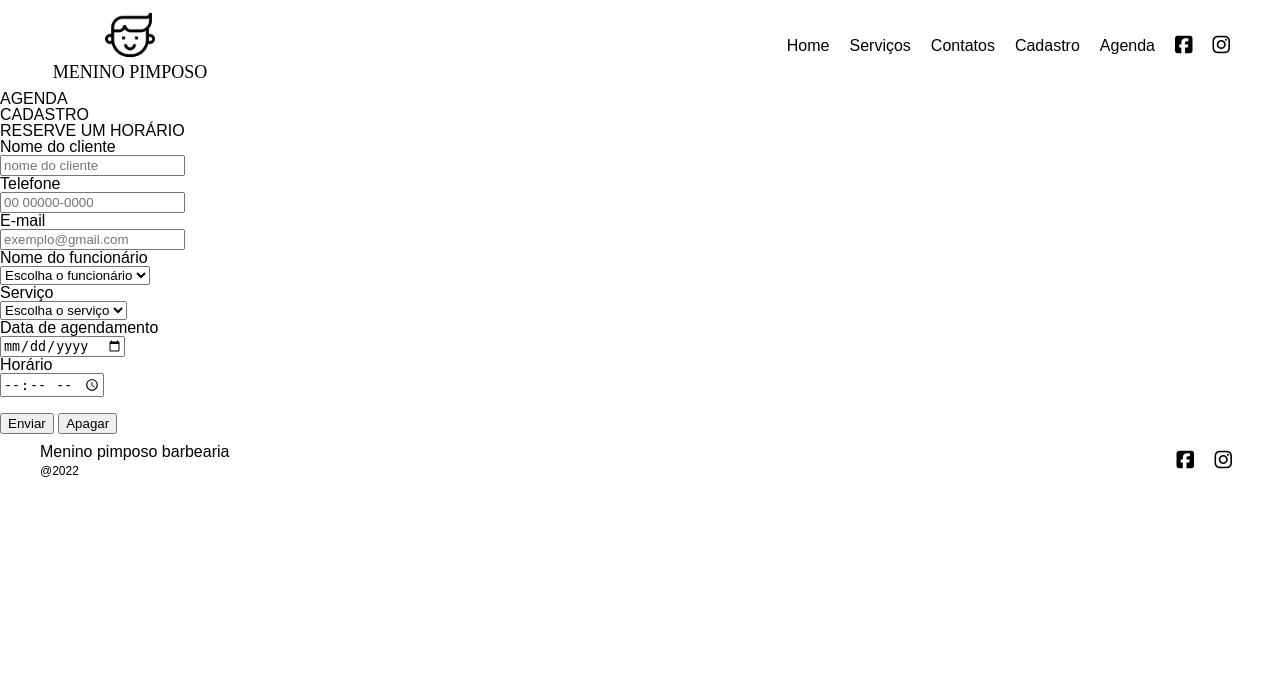
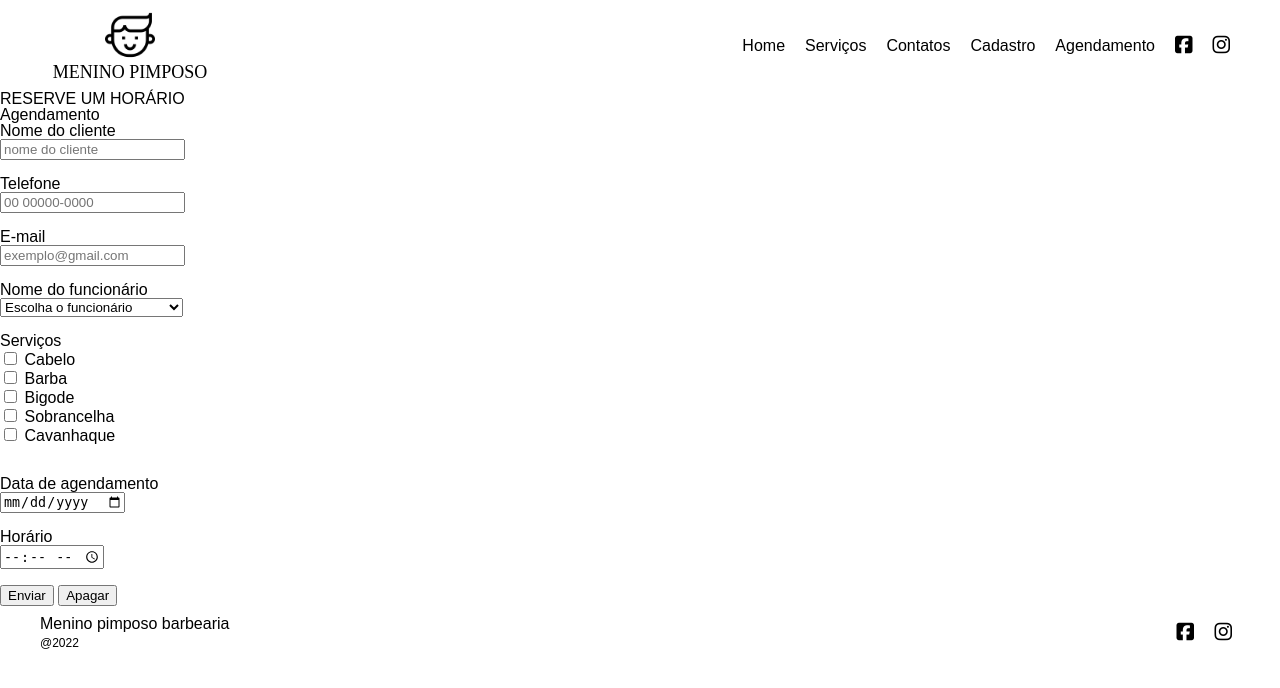
Before and after one commit to MariaCHelena/SENAC-PHP-com-MySQL, a PHP site: page /agenda.php in a window 1280 px wide. Shown: the top 688 px of the page. Run offline with PHP 8.4, Linux system fonts and the light colour scheme; some libraries are stand-ins or nearby versions.

Commit message:
Alterações feitas em aula

```diff
--- a/Barbearia/agenda.php
+++ b/Barbearia/agenda.php
@@ -13,6 +13,7 @@ and open the template in the editor.
 
         <link rel="stylesheet" href="assets/css/cabecalho.css">
         <link rel="stylesheet" href="assets/css/rodape.css">
+        <link rel="stylesheet" href="assets/css/agendaCSS.css">
 
     </head>
     <body>
@@ -33,7 +34,7 @@ and open the template in the editor.
                         <a href="cadastro.php" target="_blanc">Cadastro</a>
                     </li>
                     <li>
-                        <a href="agenda.php" target="_blanc">Agenda</a>
+                        <a href="agenda.php" target="_blanc">Agendamento</a>
                     </li>
                     <li>
                         <a href=""><i class="fa-brands fa-facebook-square fa-lg"></i></a>
@@ -44,19 +45,18 @@ and open the template in the editor.
                 </ul>
             </nav>
         </header>
-        <div>AGENDA</div>
-        <div>CADASTRO</div>
-        <div>
-            <h2>RESERVE UM HORÁRIO</h2>
-
+        <h2 class="titulo-pagina">RESERVE UM HORÁRIO</h2>
+        <div class="formulario">
             <form>
-                <label for="nome">Nome do cliente</label><br>
-                <input type="text" id="nome" name="nome" placeholder="nome do cliente"><br>
-                <label for="telefone">Telefone</label><br>
-                <input type="tel" id="telefone" name="telefone" placeholder="00 00000-0000"><br>
-                <label for="email">E-mail</label><br>
-                <input type="email" id="email" name="email" placeholder="exemplo@gmail.com"><br>
-                <label for="func">Nome do funcionário</label><br>
+                <fildset>
+                    <legend>Agendamento</legend>
+                    <label for="nome" class="input-titulo">Nome do cliente</label><br>
+                    <input type="text" id="nome" name="nome" placeholder="nome do cliente"><br><br>
+                    <label for="telefone" class="input-titulo">Telefone</label><br>
+                    <input type="tel" id="telefone" name="telefone" placeholder="00 00000-0000"><br><br>
+                    <label for="email" class="input-titulo">E-mail</label><br>
+                    <input type="email" id="email" name="email" placeholder="exemplo@gmail.com"><br><br>
+                    <label for="func" class="input-titulo">Nome do funcionário</label><br>
                     <select id="func" name="func">
                         <option value="func">Escolha o funcionário</option>
                         <option value="func">Chico Alicate</option>
@@ -73,22 +73,29 @@ and open the template in the editor.
                         <option value="func">Sombra</option>
                         <option value="func">Borracha</option>
                         <option value="func">Tenório Tesoura</option>
-                </select><br>
-                <label for="serv">Serviço</label><br>
-                <select id="serv" name="serv"> <!-- Adicionar uma maneira de conseguir escolher mais de um serviço, com checkbox, por exemplo -->
-                    <option value="serv">Escolha o serviço</option>
-                    <option value="serv">Cabelo</option>
-                    <option value="serv">Barba</option>
-                    <option value="serv">Bigode</option>
-                    <option value="serv">Sobrancelha</option>
-                    <option value="serv">Cavanhaque</option>
-                </select><br>
-                <label for="data">Data de agendamento</label><br>
-                <input type="date" id="data" name="data"><br>
-                <label for="time">Horário</label><br>
+                    </select><br><br>
+                    <div id="serv">
+                        <h3 class="input-titulo">Serviços</h3>
+                        <input type="checkbox" id="cabelo" name="cabelo" value="cabelo" class="checkmark">
+                        <label for="cabelo">Cabelo</label><br>
+                        <input type="checkbox" id="barba" name="barba" value="barba" class="checkmark">
+                        <label for="barba">Barba</label><br>
+                        <input type="checkbox" id="bigode" name="bigode" value="bigode" class="checkmark">
+                        <label for="bigode">Bigode</label><br>
+                        <input type="checkbox" id="sobrancelha" name="sobrancelha" value="sobrancelha" class="checkmark">
+                        <label for="sobrancelha">Sobrancelha</label><br>
+                        <input type="checkbox" id="cavanhaque" name="cavanhaque" value="cavanhaque" class="checkmark">
+                        <label for="cavanhaque">Cavanhaque</label>
+                    </div><br><br>
+                    <label for="data" class="input-titulo">Data de agendamento</label><br>
+                    <input type="date" id="data" name="data"><br><br>
+                    <label for="time" class="input-titulo">Horário</label><br>
                     <input type="time" id="time" name="time"><br><br>
-                <input type="submit" value="Enviar">
-                <input type="reset" value="Apagar">
+                    <div class="botoes-formulario">
+                        <input class="enviar botao" type="submit" value="Enviar">
+                        <input class="apagar botao" type="reset" value="Apagar">
+                    </div>
+                </fildset>
             </form>
         </div>
         <footer>
@@ -113,5 +120,12 @@ and open the template in the editor.
 
         <!--Icons-->
         <script src="https://kit.fontawesome.com/b8158c0067.js" crossorigin="anonymous"></script>
+
+        <script>
+            var form = document.getElementById("nome").clientWidth;
+            form += 2;
+            var largura = form + "px";
+            document.getElementById("func").style.width = largura;
+        </script>
     </body>
 </html>
```
Lines whose indentation alone changed are shown as unchanged.
